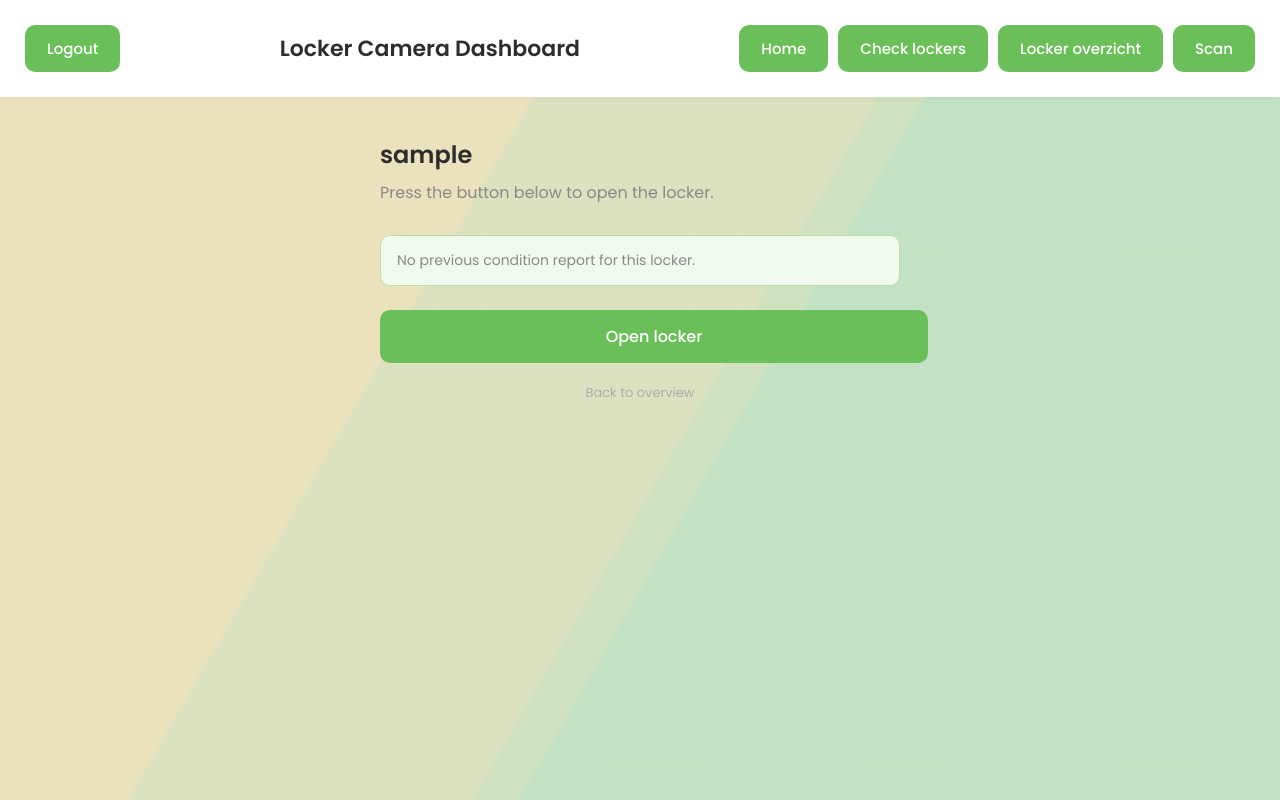
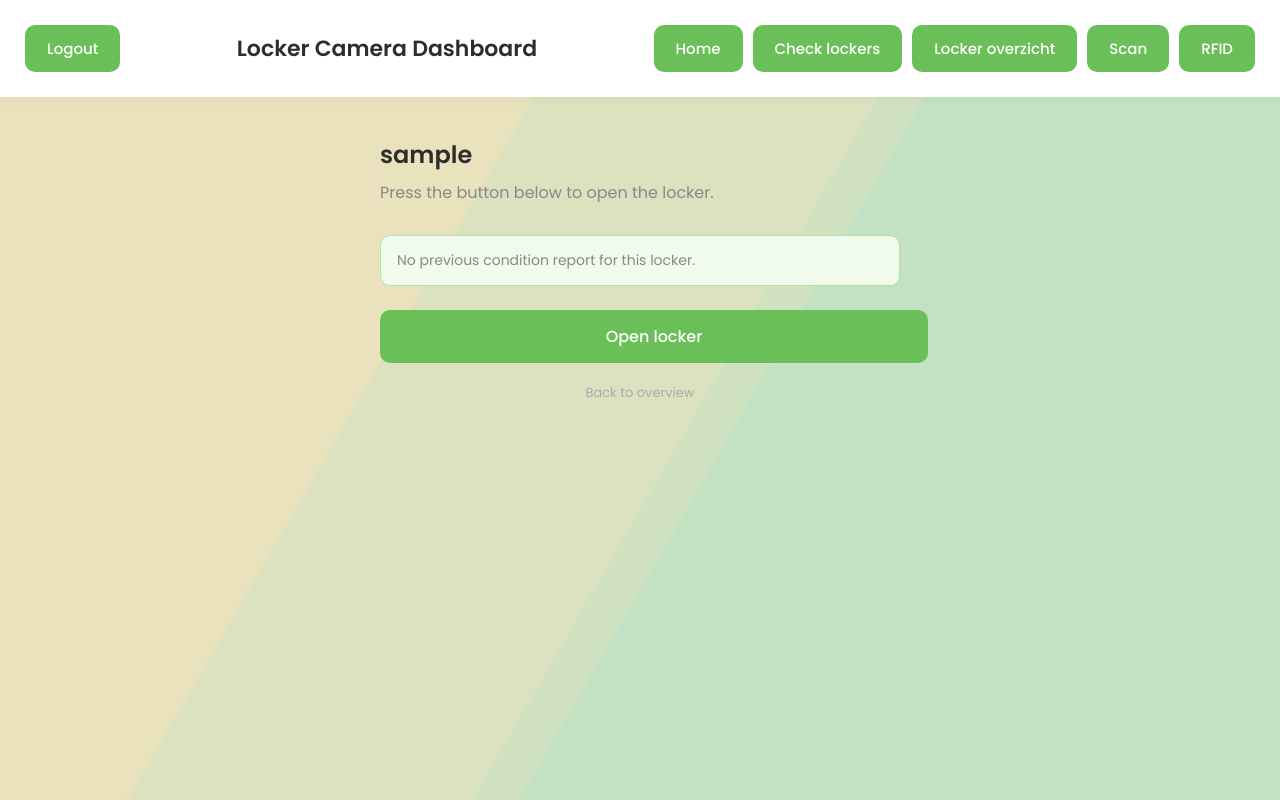
Before and after one commit to IbrickBateman/Leihothek, a Flask app: a page that uses app/templates/base.html in a window 1280 px wide. Run offline with Flask 3, Linux system fonts and the light colour scheme.

Commit message:
base.html

```diff
--- a/app/templates/base.html
+++ b/app/templates/base.html
@@ -42,6 +42,7 @@
 
         <a href="{{ url_for('main.scan_page') }}" class="btn">Scan</a>
 
+        <a href="{{ url_for('main.rfid_page') }}" class="btn">RFID</a>
 
 </div>
 
```
